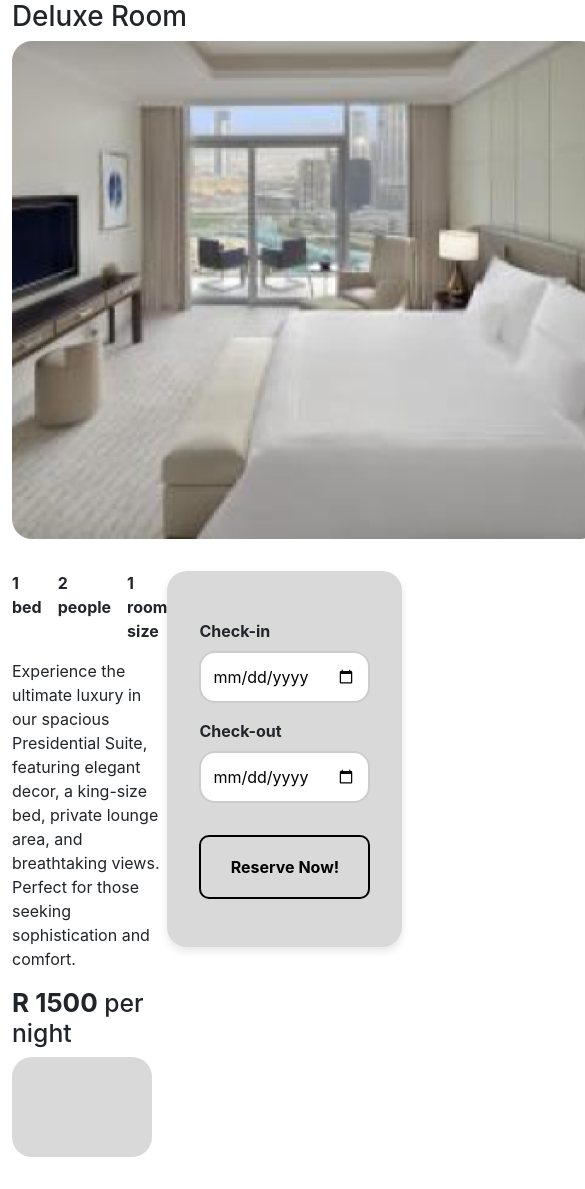
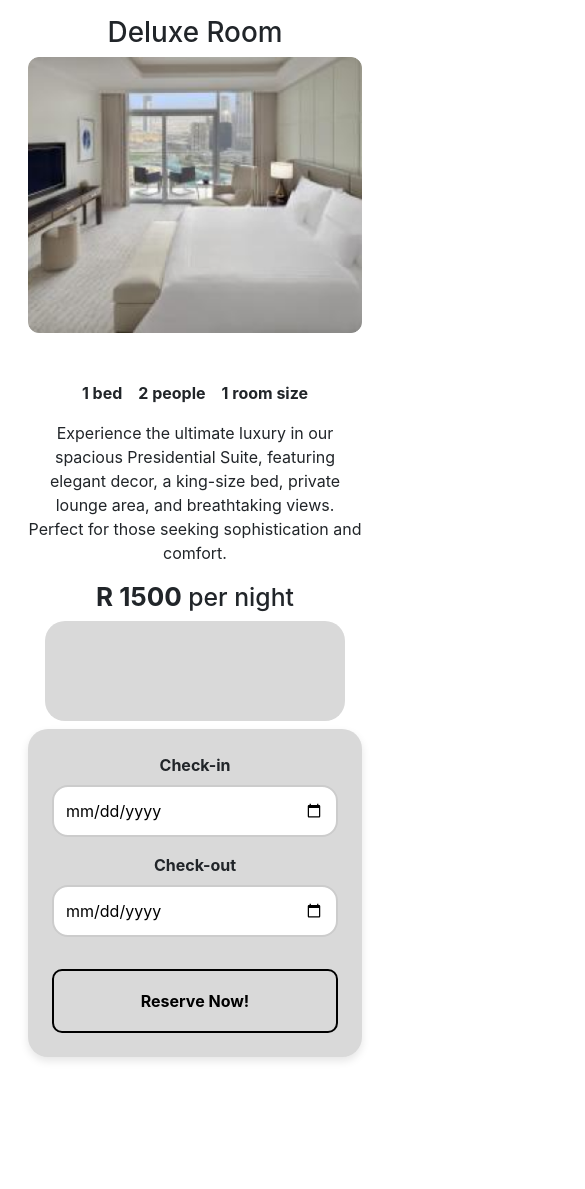
Before and after one commit to Loneastro95/guestHouse, a React (Create React App) app: page /roomdetail in a window 390 px wide. Shown: the top 1189 px of the page, 585 px wide, since content can reach past the window. After the commit the page ends 1105 px from the top, so only its background shows below. Built offline with nearby package versions, Linux system fonts and the light colour scheme.

Commit message:
Link email to reserve butoon next

```diff
--- a/src/components/RoomDetails.css
+++ b/src/components/RoomDetails.css
@@ -1,3 +1,4 @@
+/* Desktop styles remain unchanged */
 .imgContainer{
     display: flex;
     gap: 1.75rem;
@@ -31,21 +32,21 @@
 .checkoutContainer {
     display: flex;
     flex-direction: column;
-    align-items: center; /* Align items to the center */
+    align-items: center;
     background-color: #D9D9D9;
     width: 45%;
-    height: auto; /* Adjust height to fit content */
+    height: auto;
     border-radius: 1.25rem;
     padding: 3rem 2rem;
-    box-shadow: 0 4px 8px rgba(0, 0, 0, 0.1); /* Add subtle shadow */
+    box-shadow: 0 4px 8px rgba(0, 0, 0, 0.1);
     gap: 2rem;
 }
 
 .dateContainer {
     display: flex;
     gap: 2rem;
-    justify-content: center; /* Center inputs horizontally */
-    width: 90%; /* Match the width of the button */
+    justify-content: center;
+    width: 90%;
 }
 
 .date {
@@ -64,7 +65,7 @@
 }
 
 .checkoutBtn {
-    width: 80%; /* Set the width of the button to align with inputs */
+    width: 80%;
     min-height: 4rem;
     display: flex;
     align-items: center;
@@ -78,13 +79,13 @@
 }
 
 .checkoutBtn:hover {
-    background-color: #fff; /* Lighter shade on hover */
+    background-color: #fff;
 }
 
 .inputGroup {
     display: flex;
     flex-direction: column;
-    width: 100%; /* Full width inside date container */
+    width: 100%;
 }
 
 label {
@@ -93,22 +94,54 @@ label {
     font-weight: bold;
 }
 
+/* Responsive Styles */
 @media (max-width: 768px) {
+    .detailsContainer {
+        padding: 1rem;
+        text-align: center;
+    }
+    .additionalInfo {
+        display: flex;
+        margin: 0 auto;
+        gap: 1rem;
+        justify-content: center;
+    }
+    .imgContainer {
+        flex-direction: column;
+        gap: 1rem;
+    }
+
+    .smallImgContainer {
+        justify-content: space-between;
+        display: none;
+    }
+
+    .grayContainer{
+        margin: 0 auto;
+    }
+
+    .detailInfoContainer {
+        flex-direction: column;
+        align-items: center;
+    }
+
+    .detailInfo {
+        width: 100%; /* Full width for details on smaller screens */
+        text-align: center; /* Center align text for better readability */
+    }
+
     .checkoutContainer {
-        width: 90%; /* Make checkout container responsive */
+        width: 100%; /* Full width on smaller screens */
+        padding: 1.5rem;
     }
 
     .dateContainer {
-        flex-direction: column; /* Stack date inputs vertically on smaller screens */
+        flex-direction: column;
         gap: 1rem;
-        width: 100%; /* Ensure inputs stay aligned with button */
-    }
-
-    .inputGroup {
-        width: 100%; /* Ensure inputs take up full width on mobile */
+        width: 100%;
     }
 
     .checkoutBtn {
-        width: 100%; /* Make button full width on mobile */
+        width: 100%; /* Full width button on mobile */
     }
 }
--- a/src/components/RoomDetails.js
+++ b/src/components/RoomDetails.js
@@ -70,7 +70,7 @@ const RoomDetails = () => {
             <h2 className="detailPrice">
               <span className="bold">R 1500</span> per night
             </h2>
-            <div className="grayContainer"></div>
+            <div className="grayContainer mb-2"></div>
           </div>
 
           <div className="checkoutContainer">
```
